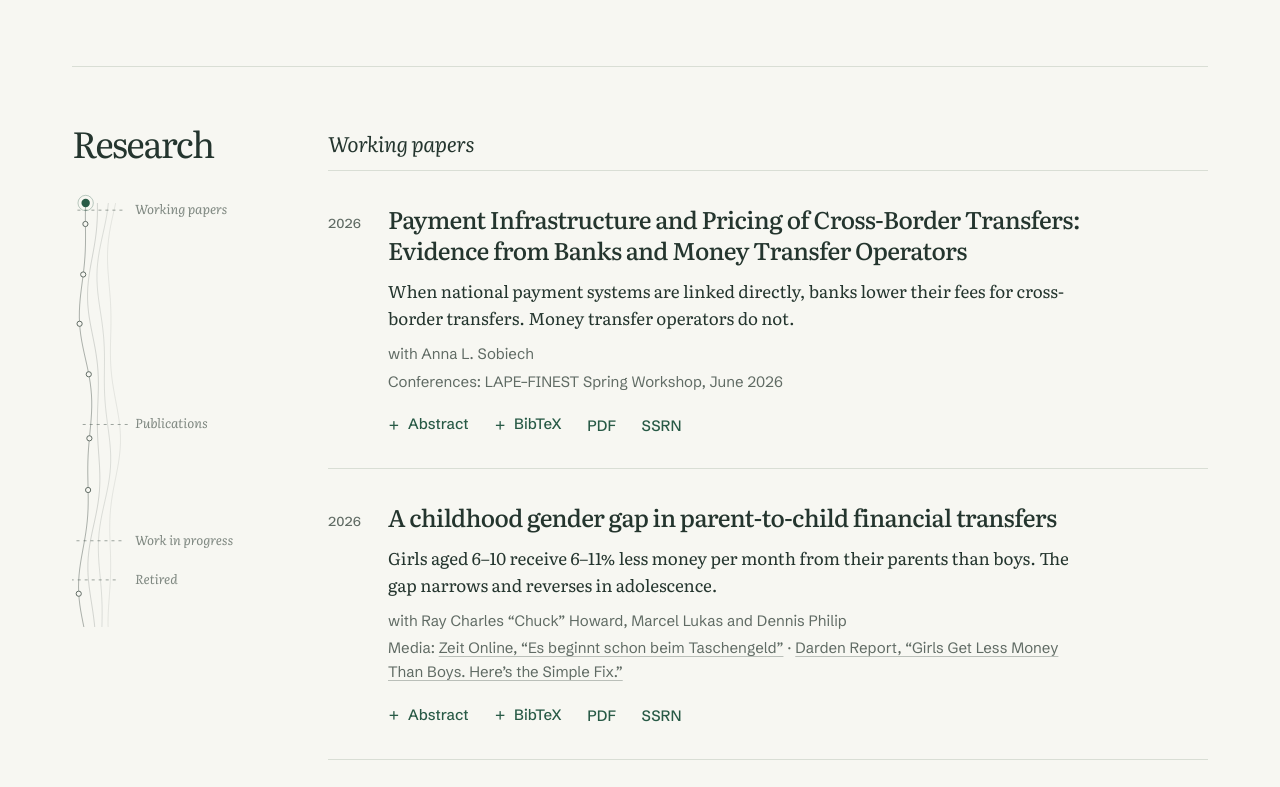
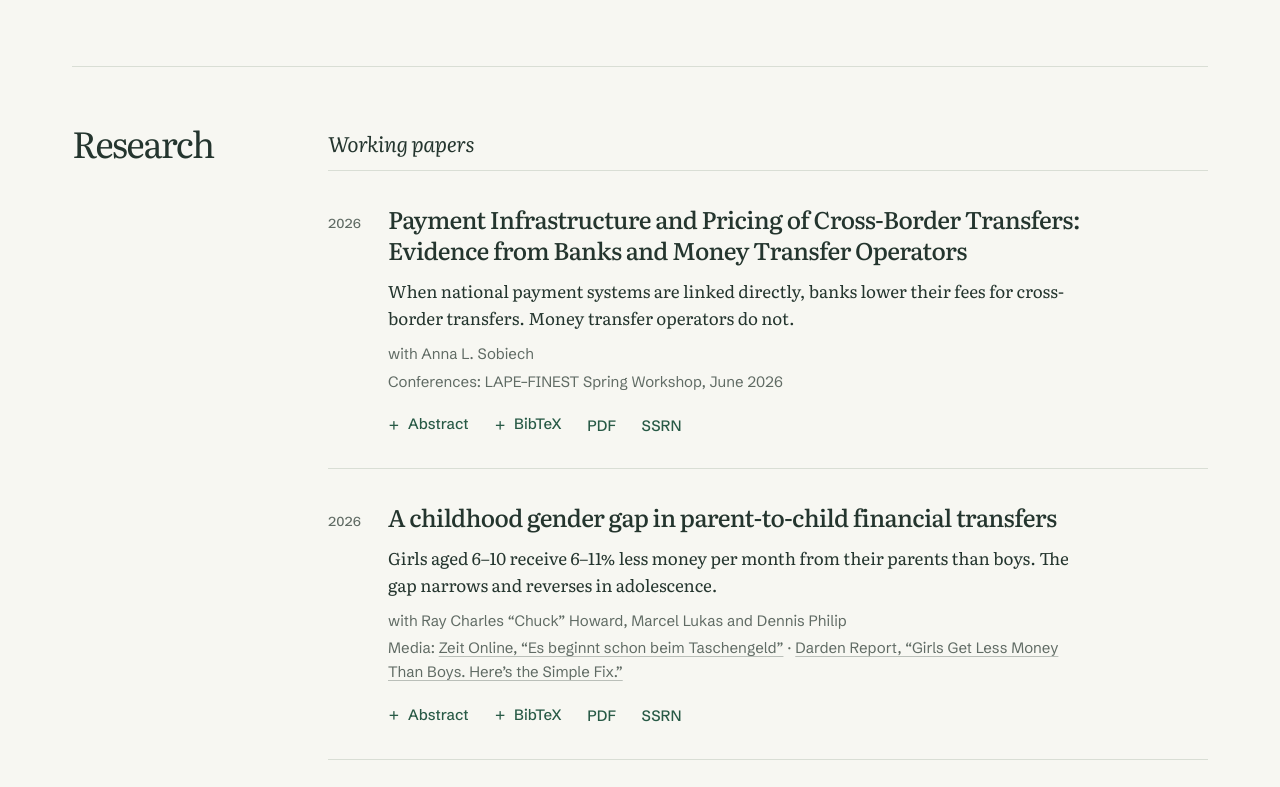
Before and after one commit to christian-engels/website, a plain HTML site: page index.html in a window 1280 px wide. Shown: the part 760-1547 px from the top of the page. Drawn offline with Linux system fonts and the light colour scheme; animation ran at ten frames a second.

Commit message:
Remove the scroll-following thread from the left rail
After three days live, Christian found the animated thread beside the
Research and Teaching sections distracting. It drew the eye away from the
papers it sat next to.

What changed:
- index.html: the two thread canvases and the thread.js script tag are
  gone. The rail wrapper is no longer needed, so each section name carries
  the rail class itself.
- styles.css: the thread's rules are gone (base, narrow screens, print).
- thread.js: deleted.

What stays: the section names remain sticky on the left, the figure behind
the masthead and the scroll reveals are untouched.

Checked locally in Chrome by scrolling the page to the foot: no element
left hidden, Workshops panel visible, section names stick at 2rem.

```diff
--- a/index.html
+++ b/index.html
@@ -78,10 +78,7 @@
   <main id="main">
 
     <section id="research" class="grid">
-      <div class="rail">
-        <h2 class="label">Research</h2>
-        <canvas class="thread" hidden aria-hidden="true"></canvas>
-      </div>
+      <h2 class="label rail">Research</h2>
       <div class="body">
         <h3>Working papers</h3>
 
@@ -284,10 +281,7 @@
     </section>
 
     <section id="teaching" class="grid">
-      <div class="rail">
-        <h2 class="label">Teaching</h2>
-        <canvas class="thread" hidden aria-hidden="true"></canvas>
-      </div>
+      <h2 class="label rail">Teaching</h2>
       <div class="body">
         <h3>Awards</h3>
         <ul class="list awards">
@@ -407,6 +401,5 @@
   }
 </script>
 <script src="hero.js?v=20261118d" defer></script>
-<script src="thread.js?v=20261118e" defer></script>
 </body>
 </html>
--- a/styles.css
+++ b/styles.css
@@ -175,10 +175,8 @@ h2.label { margin: 0; font: 400 2.25rem/1.15 var(--serif); letter-spacing: -0.04
 .rail, .grid > h2.label { grid-column: 1; grid-row: 1; align-self: start; }
 .grid > .body { grid-column: 2; grid-row: 1; align-self: start; }
 
-/* The section's name and its thread share one rail, so they stay with the reader and leave together.
-   The thread (drawn by thread.js) is one series with a mark for each item, green as far as has been read. */
+/* The name of a long section stays with the reader. */
 .rail { position: sticky; top: 2rem; }
-.thread { margin-top: 1.75rem; width: 100%; height: 0; vertical-align: top; pointer-events: none; animation: surface 1200ms var(--ease) both; }
 .label-continuation { display: block; }
 h3 { position: relative; margin: 4rem 0 0; padding-bottom: 0.85rem; font: italic 400 1.3125rem/1.4 var(--serif); letter-spacing: -0.01em; }
 .body > h3:first-child { margin-top: 0.4rem; }
@@ -291,7 +289,6 @@ pre { margin: 0.6rem 0 0.9rem; padding: 1rem 1.2rem; overflow-x: auto; backgroun
   main > section + section { margin-top: 3.5rem; }
   .rail { position: static; }
   .rail, .grid > h2.label, .grid > .body { grid-column: 1; grid-row: auto; }
-  .thread { display: none; }
   h3 { margin-top: 3rem; }
   .paper { padding: 1.6rem 0 1.3rem; }
   .paper h4 { font-size: 1.3125rem; }
@@ -321,7 +318,7 @@ pre { margin: 0.6rem 0 0.9rem; padding: 1rem 1.2rem; overflow-x: auto; backgroun
 @media print {
   :root { color-scheme: light; --bg: #fff; --text: #111; --muted: #444; --accent: #222; --rule: #ccc; }
   .page { max-width: none; padding: 0; }
-  .site-header, .skip-link, .site-footer a, .hero-figure, .thread, .copy { display: none; }
+  .site-header, .skip-link, .site-footer a, .hero-figure, .copy { display: none; }
   .unseen { opacity: 1; transform: none; }
   .masthead { padding-top: 0; }
   .rail { position: static; }
--- a/thread.js
+++ /dev/null
@@ -1,134 +0,0 @@
-// The thread: in the rail beside a section, one series runs down the page with the reader.
-// Subheads cross it as dashed ticks and each item sits on it as a dot. The series is green as
-// far as the reader has scrolled, and a marker rides at that point. Apart from the marker's
-// eased position, the picture is a function of scroll position and time.
-(function () {
-  if (matchMedia('(prefers-reduced-motion: reduce)').matches) return;   // decorative, so left out entirely
-  var TAU = Math.PI * 2;
-  function clamp(u, lo, hi) { return Math.max(lo, Math.min(hi, u)); }
-
-  document.querySelectorAll('canvas.thread').forEach(function (canvas) {
-    var body = canvas.closest('section').querySelector('.body');
-    if (!body || !canvas.getContext) return;
-    var ctx = canvas.getContext('2d');
-    var W = 0, H = 0, dpr = 1, raf = 0, seen = false, ink = {}, marks = [], at = 0;
-
-    // Where each subhead and item sits, as a share of the section's height.
-    function measure() {
-      var frame = body.getBoundingClientRect();
-      // The thread is never taller than the window allows or than the section it accompanies.
-      canvas.style.height = Math.max(0, Math.min(448, innerHeight - 144, frame.height - 76)) + 'px';
-      marks = Array.prototype.map.call(body.querySelectorAll('h3, .paper, .awards li, .module'), function (el) {
-        var box = el.getBoundingClientRect(), head = el.tagName === 'H3';
-        return { at: (box.top + Math.min(box.height / 2, 60) - frame.top) / frame.height, label: head ? el.textContent : '' };
-      });
-    }
-
-    function fit() {
-      dpr = Math.min(window.devicePixelRatio || 1, 2);
-      W = canvas.clientWidth;
-      H = canvas.clientHeight;
-      canvas.width = Math.round(W * dpr);
-      canvas.height = Math.round(H * dpr);
-      var style = getComputedStyle(canvas);
-      ['bg', 'text', 'muted', 'accent', 'serif'].forEach(function (name) {
-        ink[name] = style.getPropertyValue('--' + name).trim();
-      });
-      measure();
-    }
-
-    function draw(t) {
-      if (!W || !H) return;
-      var frame = body.getBoundingClientRect();
-      // The reader is taken to be a little above the middle of the window.
-      at += (clamp((innerHeight * 0.45 - frame.top) / frame.height, 0, 1) - at) * 0.16;
-      var top = 12, span = H - 24, here = top + span * at;
-      var extra = W >= 180 ? 3 : 1;   // fainter companion series, fewer in a narrow rail
-      var y, k;
-
-      function sway(y, k) {   // where series k runs at height y; they share most of their movement
-        return 14 + k * 9 + 5 * Math.sin(y / 46 + t * 0.5) + 2.5 * Math.sin(y / 21 - t * 0.33 + k * 1.3);
-      }
-      function trace(k, from, to) {
-        ctx.beginPath();
-        for (y = from; y < to; y += 6) ctx.lineTo(sway(y, k), y);
-        ctx.lineTo(sway(to, k), to);
-        ctx.stroke();
-      }
-      function disc(x, y, r) { ctx.beginPath(); ctx.arc(x, y, r, 0, TAU); }
-
-      ctx.setTransform(dpr, 0, 0, dpr, 0, 0);
-      ctx.clearRect(0, 0, W, H);
-      ctx.textBaseline = 'middle';
-      ctx.font = 'italic 400 13px ' + ink.serif;
-
-      ctx.lineWidth = 1;
-      ctx.strokeStyle = ink.muted;
-      for (k = 1; k <= extra; k++) {
-        ctx.globalAlpha = 0.3 - k * 0.06;
-        trace(k, top, top + span);
-      }
-      ctx.globalAlpha = 0.5;
-      trace(0, here, top + span);   // still to come
-      ctx.strokeStyle = ink.accent;
-      ctx.globalAlpha = 0.95;
-      ctx.lineWidth = 1.5;
-      trace(0, top, here);          // already read
-      ctx.lineWidth = 1;
-
-      marks.forEach(function (mark) {
-        var y = top + span * mark.at, x = sway(y, 0), past = at - mark.at;
-        if (mark.label) {
-          ctx.strokeStyle = ink.muted;
-          ctx.globalAlpha = 0.6;
-          ctx.setLineDash([3, 4]);
-          ctx.beginPath();
-          ctx.moveTo(x - 8, y);
-          ctx.lineTo(x + extra * 9 + 10, y);
-          ctx.stroke();
-          ctx.setLineDash([]);
-          ctx.fillStyle = past >= 0 ? ink.text : ink.muted;
-          ctx.globalAlpha = past >= 0 ? 1 : 0.8;
-          ctx.fillText(mark.label, 36 + extra * 9, y);
-        } else {
-          ctx.globalAlpha = 1;
-          ctx.fillStyle = past >= 0 ? ink.accent : ink.bg;
-          ctx.strokeStyle = past >= 0 ? ink.accent : ink.muted;
-          disc(x, y, 2.6);
-          ctx.fill();
-          ctx.stroke();
-          if (past >= 0 && past < 0.035) {   // a ring opens as the reader passes
-            ctx.globalAlpha = 0.7 * (1 - past / 0.035);
-            disc(x, y, 3 + 10 * past / 0.035);
-            ctx.stroke();
-          }
-        }
-      });
-
-      // The reader.
-      ctx.strokeStyle = ctx.fillStyle = ink.accent;
-      ctx.globalAlpha = 0.3;
-      disc(sway(here, 0), here, 8.5 + 1.5 * Math.sin(t * 2));
-      ctx.stroke();
-      ctx.globalAlpha = 1;
-      disc(sway(here, 0), here, 4.2);
-      ctx.fill();
-    }
-
-    function tick(ms) {
-      raf = 0;
-      draw(ms / 1000);
-      if (seen) raf = requestAnimationFrame(tick);
-    }
-
-    canvas.hidden = false;
-    new ResizeObserver(fit).observe(canvas);
-    new ResizeObserver(measure).observe(body);   // an opened abstract moves everything below it
-    addEventListener('resize', measure);
-    new IntersectionObserver(function (entries) {
-      seen = entries[0].isIntersecting;
-      if (seen && !raf) raf = requestAnimationFrame(tick);
-    }).observe(canvas);
-    matchMedia('(prefers-color-scheme: dark)').addEventListener('change', fit);
-  });
-})();
```
